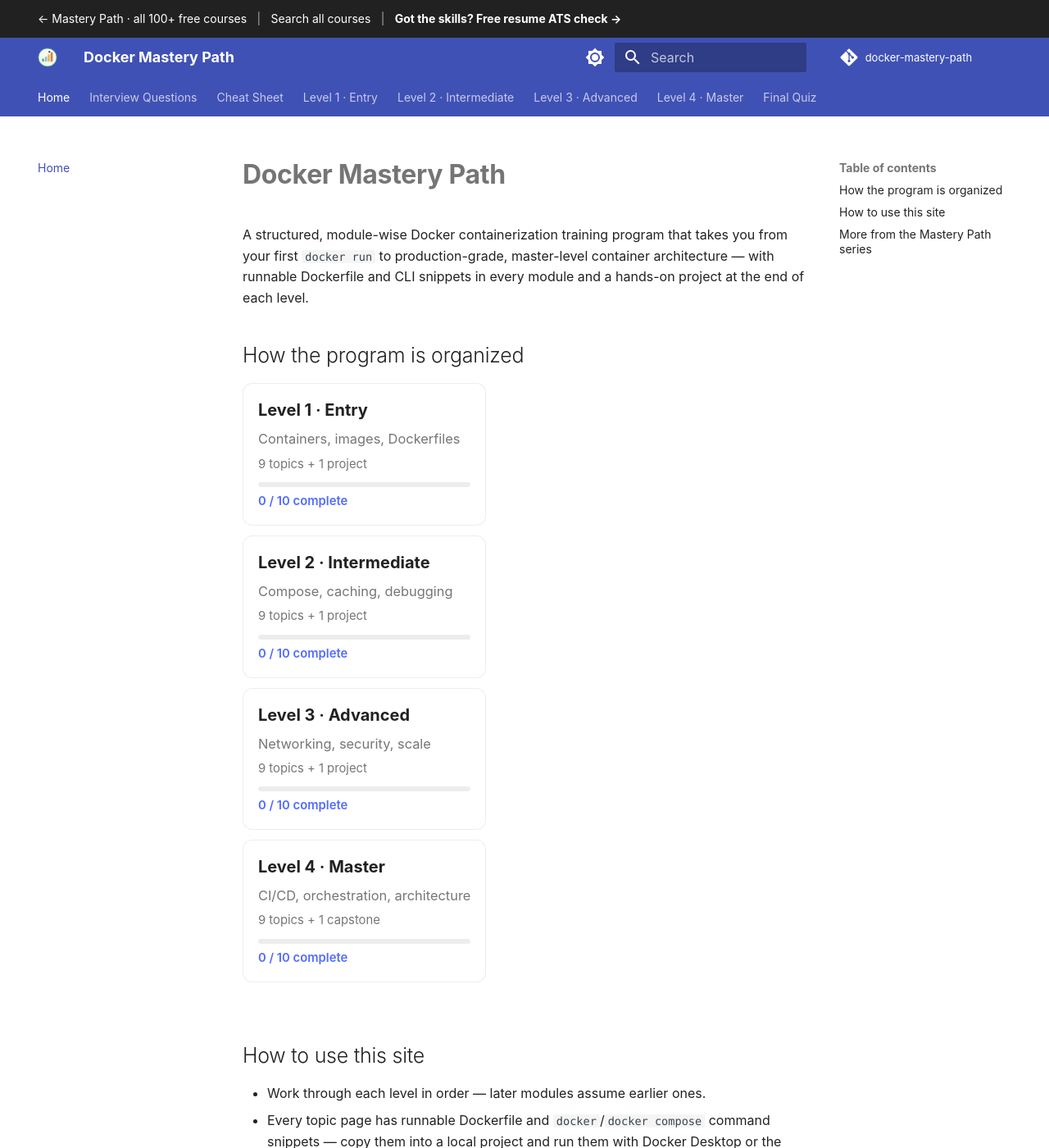
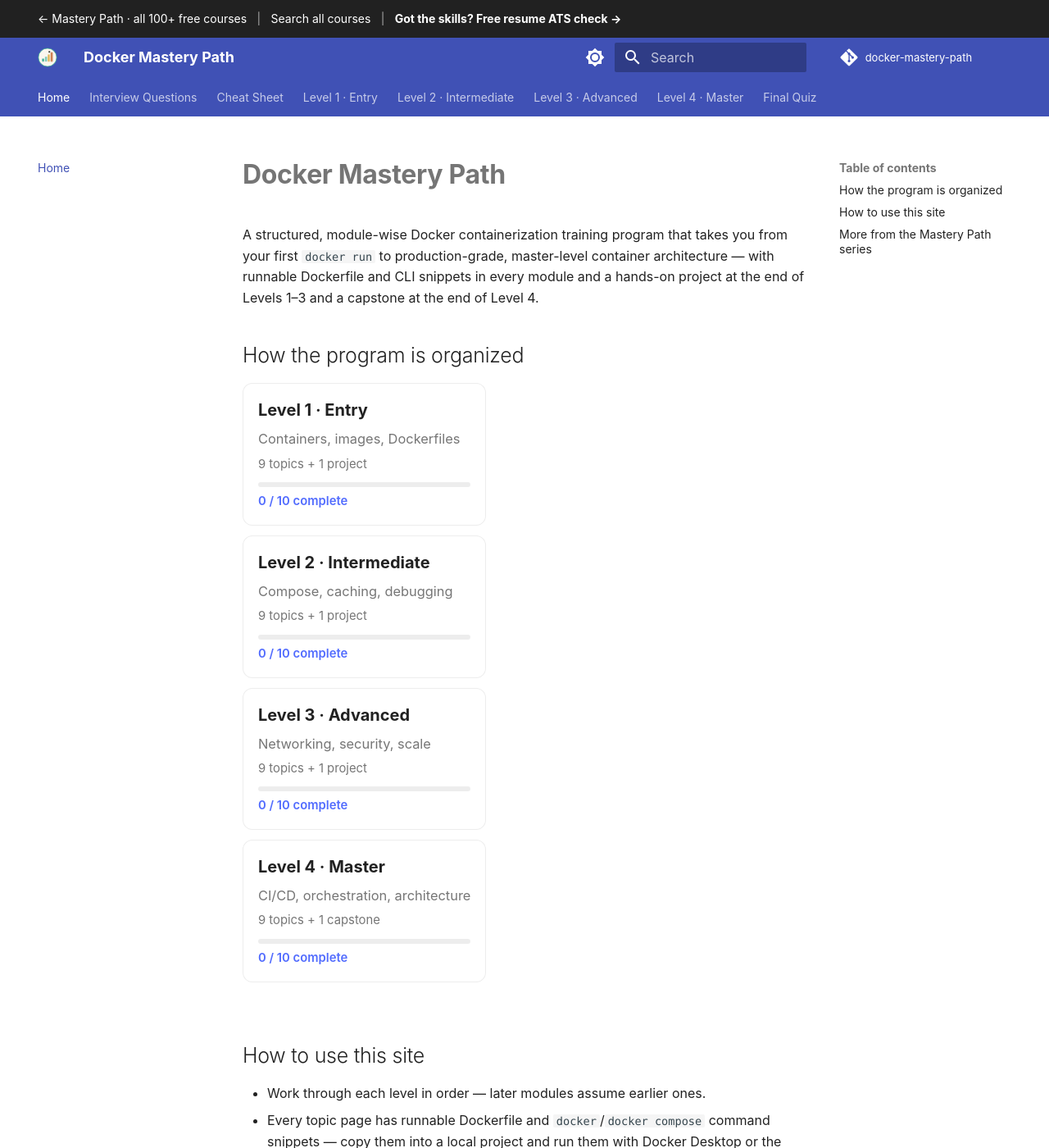
Before and after one commit to SIGILIPELLI/docker-mastery-path, an MkDocs documentation site: the page built from docs/index.md, in a window 1280 px wide and 1400 px high. Shown: the whole window at 82% size. Built offline with MkDocs 1.6.1 and Material for MkDocs 9.7.7, drawn with Linux system fonts in a browser that asks for light colours; comment, search, counter and statistics services are not loaded; some of the changed text lies outside the part shown.

Commit message:
Course home: state that Levels 1-3 end with a project and Level 4 with the capstone
Co-Authored-By: Claude Sonnet 5.5 <noreply@anthropic.com>

```diff
--- a/docs/index.md
+++ b/docs/index.md
@@ -8,7 +8,7 @@ description: "Free Docker containerization course from beginner to advanced -- h
 A structured, module-wise Docker containerization training program that takes
 you from your first `docker run` to production-grade, master-level container
 architecture — with runnable Dockerfile and CLI snippets in every module and
-a hands-on project at the end of each level.
+a hands-on project at the end of Levels 1–3 and a capstone at the end of Level 4.
 
 ## How the program is organized
 
@@ -25,7 +25,7 @@ a hands-on project at the end of each level.
 - Every topic page has runnable Dockerfile and `docker`/`docker compose`
   command snippets — copy them into a local project and run them with
   Docker Desktop or the Docker Engine CLI.
-- Each level ends with a project that combines everything learned in that level.
+- Levels 1–3 each end with a project that combines everything learned in that level, and Level 4 ends with the course capstone.
 - Use the search bar (top of the page) to jump straight to a topic.
 
 Start here → [Level 1 · Entry](level-1/index.md)
```
